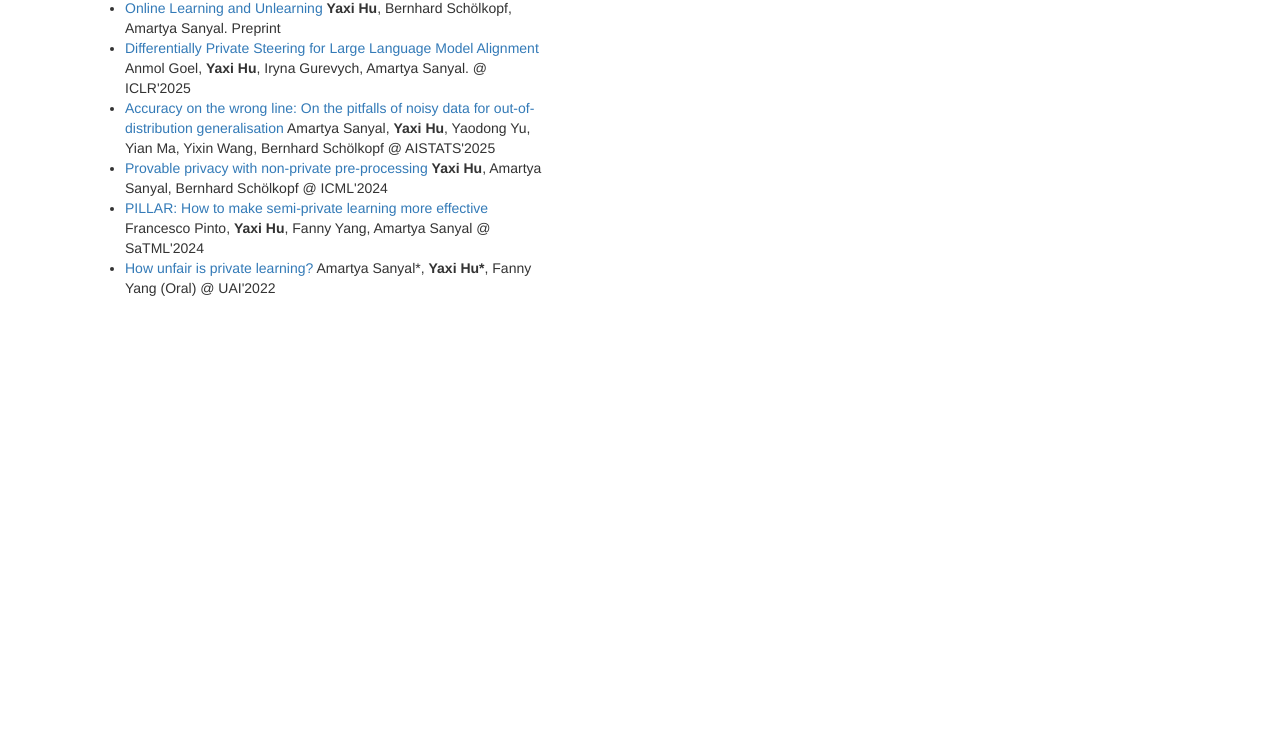
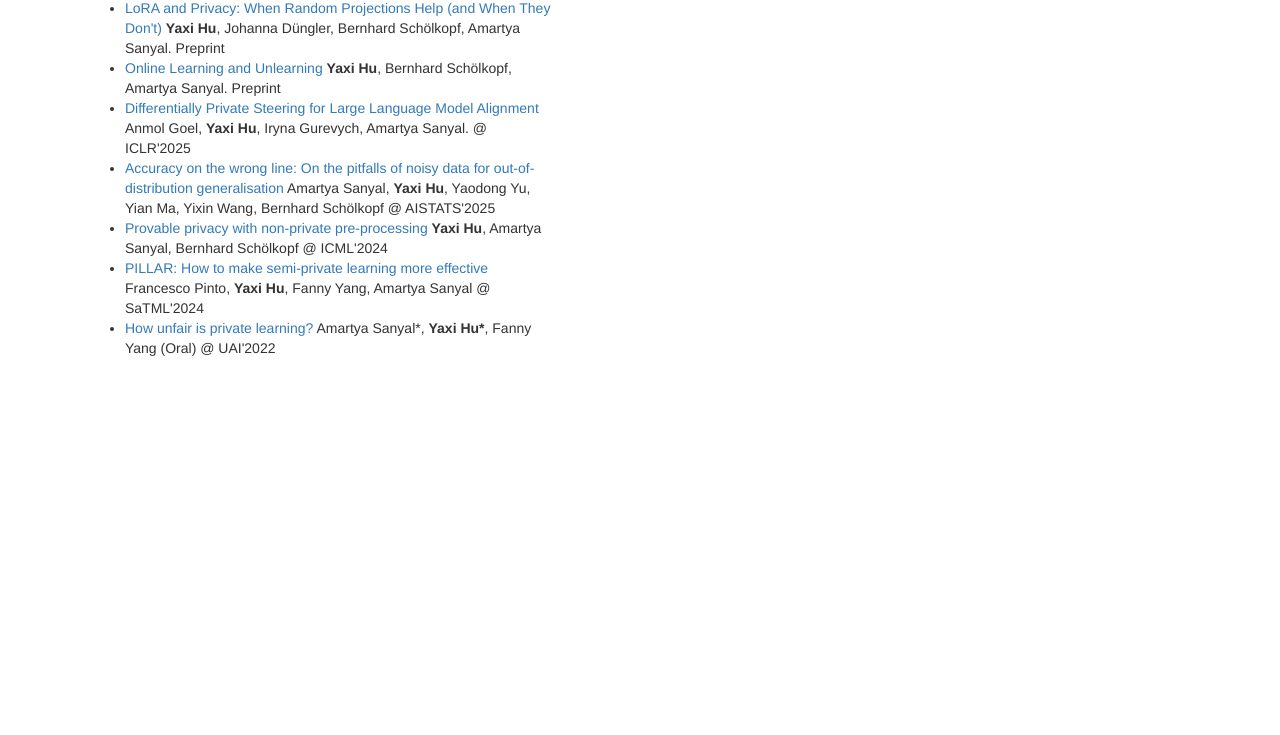
Before and after one commit to yaxihu/yaxihu.github.io, a plain HTML site: page index.html in a window 1280 px wide. Shown: the part 299-1034 px from the top of the page. Drawn offline with nearby package versions, Linux system fonts and the light colour scheme.

Commit message:
Update index.html

```diff
--- a/index.html
+++ b/index.html
@@ -65,6 +65,8 @@
 
                     <!-- <strong>Peer-reviewed</strong><br/> -->
                     <ul>
+		    <li class="paper" words="differential privacy, LoRA, random projection, fine-tuning"><a href="https://arxiv.org/abs/2601.21719">LoRA and Privacy: When Random Projections Help (and When They Don't)</a> <b>Yaxi Hu</b>, Johanna Düngler, Bernhard Schölkopf, Amartya Sanyal. Preprint</li>
+
 		    <li class="paper" words="add, your, keywords, here"><a href="https://arxiv.org/abs/2505.08557">Online Learning and Unlearning </a> <b>Yaxi Hu</b>, Bernhard Schölkopf, Amartya Sanyal. Preprint</li>
 
                     <li class="paper" words="differential privacy, LLM"><a href="https://arxiv.org/abs/2501.18532">Differentially Private Steering for Large Language Model Alignment</a> Anmol Goel, <b>Yaxi Hu</b>, Iryna Gurevych, Amartya Sanyal. @ ICLR'2025</li>
```
